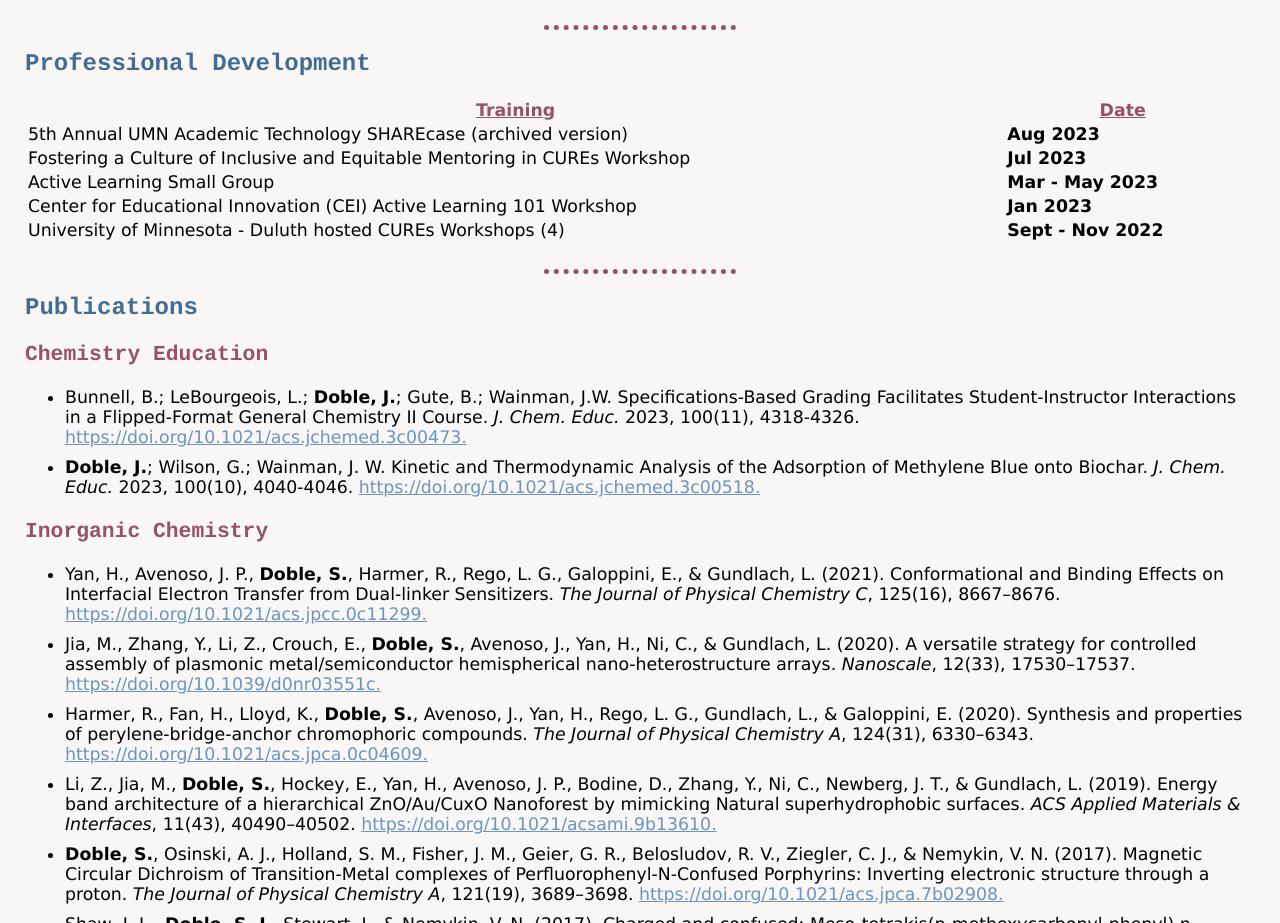
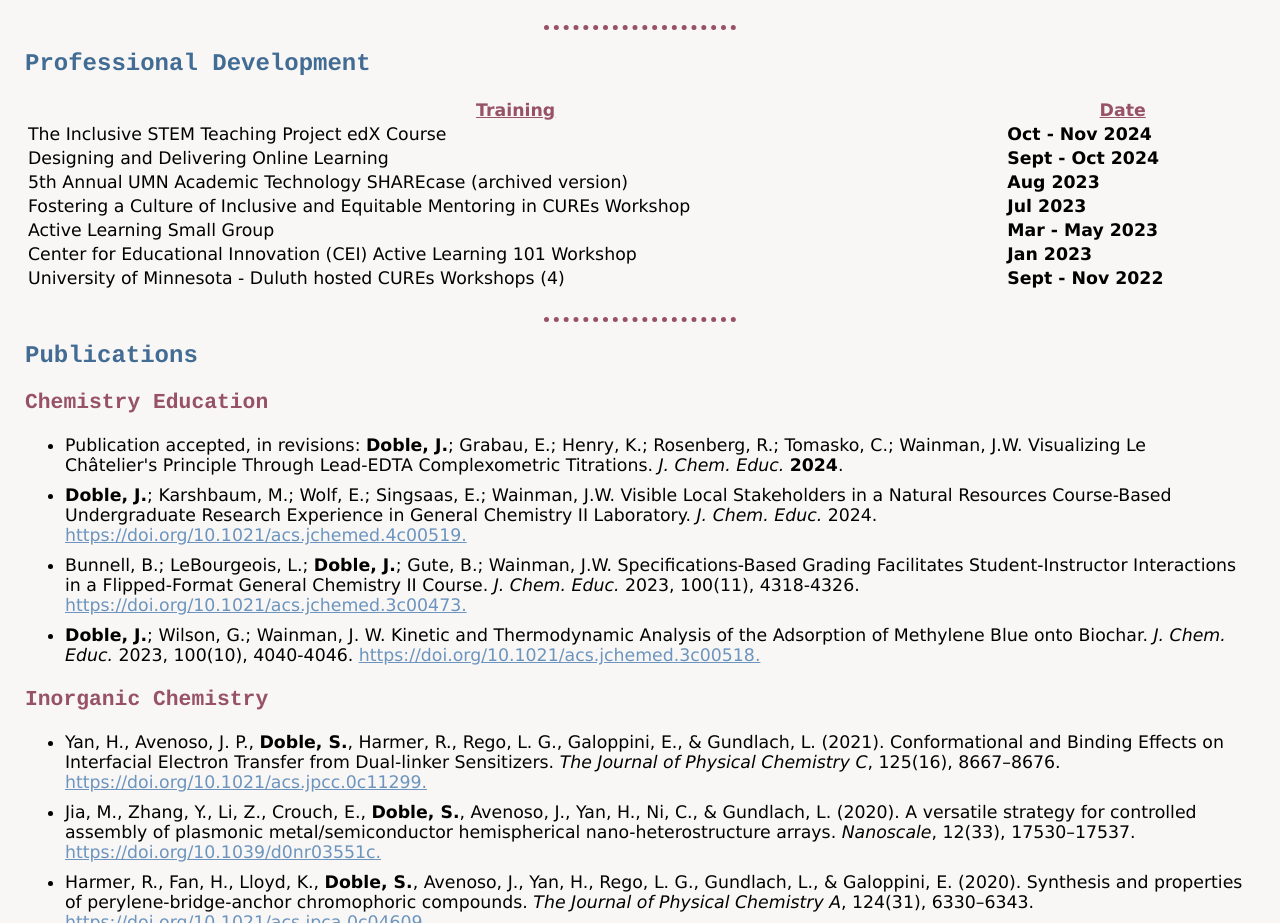
Before and after one commit to james-winters/my-site, a plain HTML site: page about.html in a window 1280 px wide. Shown: the part 1587-2510 px from the top of the page. Drawn offline with Linux system fonts and the light colour scheme.

Commit message:
Update about.html

```diff
--- a/about.html
+++ b/about.html
@@ -224,6 +224,18 @@
   </tr>
   <tr>
       <td>
+  The Inclusive STEM Teaching Project edX Course
+      </td>
+    <td><b>Oct - Nov 2024</b></td>
+  </tr>
+  <tr>
+      <td>
+  Designing and Delivering Online Learning
+      </td>
+    <td><b>Sept - Oct 2024</b></td>
+  </tr>
+  <tr>
+      <td>
   5th Annual UMN Academic Technology SHAREcase (archived version)
       </td>
     <td><b>Aug 2023</b></td>
@@ -259,6 +271,14 @@
 <h2>Publications</h2>
 <h3>Chemistry Education</h3>
 <ul>
+  <li class="xspace">
+    Publication accepted, in revisions: <b>Doble, J.</b>; Grabau, E.; Henry, K.; Rosenberg, R.; Tomasko, C.; Wainman, J.W.
+    Visualizing Le Châtelier's Principle Through Lead-EDTA Complexometric Titrations. <i>J. Chem. Educ.</i> <b>2024</b>.
+  </li>
+  <li class="xspace">
+    <b>Doble, J.</b>; Karshbaum, M.; Wolf, E.; Singsaas, E.; Wainman, J.W. Visible Local Stakeholders in a Natural Resources Course-Based Undergraduate Research Experience in General Chemistry II Laboratory.
+    <i>J. Chem. Educ.</i> 2024. <a href="https://doi.org/10.1021/acs.jchemed.4c00519">https://doi.org/10.1021/acs.jchemed.4c00519.</a>
+  </li>
   <li class="xspace">
     Bunnell, B.; LeBourgeois, L.; <b>Doble, J.</b>; Gute, B.; Wainman, J.W. Specifications-Based Grading Facilitates Student-Instructor Interactions in a Flipped-Format General Chemistry II Course.
     <i>J. Chem. Educ.</i> 2023, 100(11), 4318-4326. <a href="https://doi.org/10.1021/acs.jchemed.3c00473">https://doi.org/10.1021/acs.jchemed.3c00473.</a>
```
